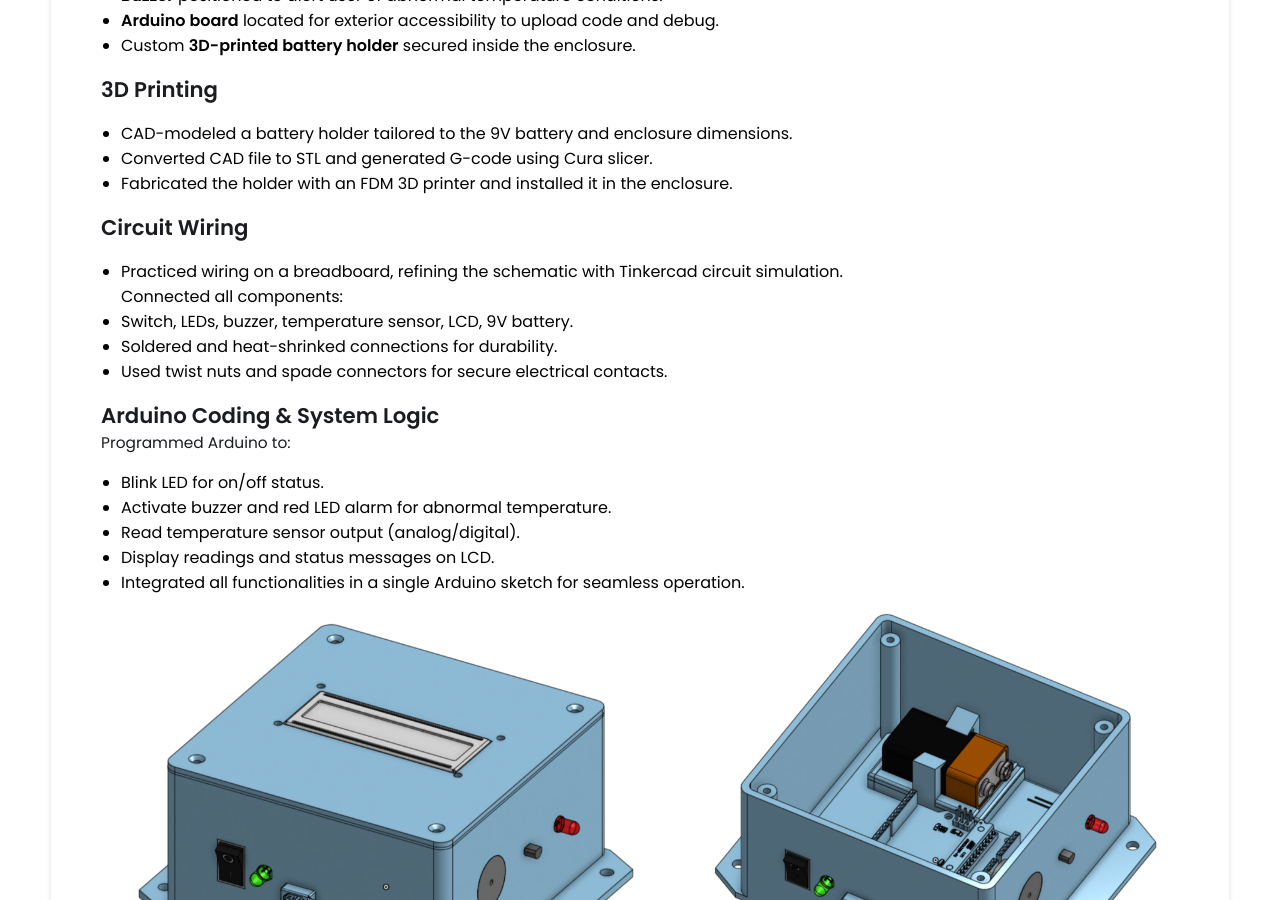
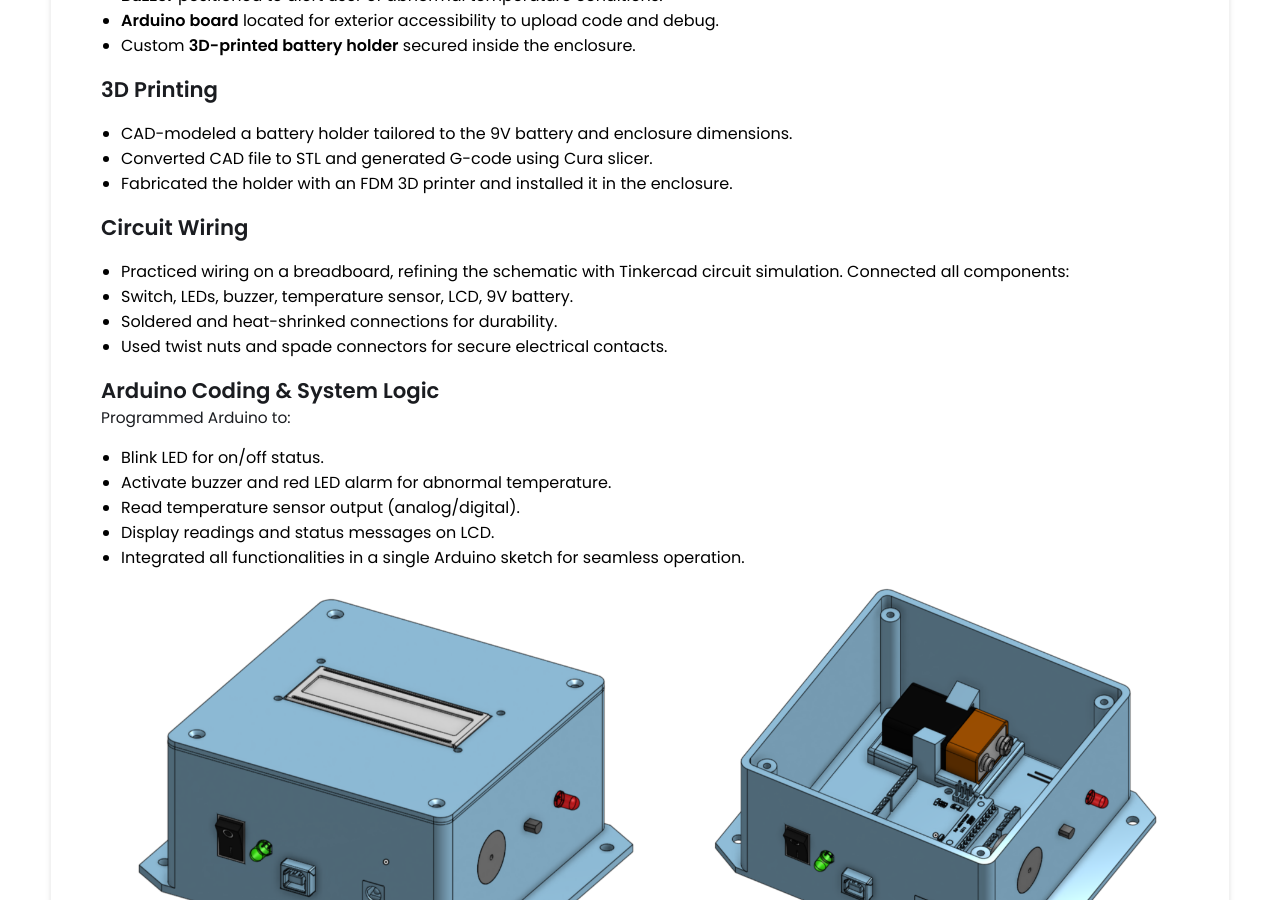
Before and after one commit to michael-vuong/michael-vuong.github.io, a Jekyll site: the page built from _projects/ArduinoTempSensor/index.md, in a window 1280 px wide and 900 px high, scrolled down 1223 px. Built offline with Jekyll 4.4.1, drawn with Linux system fonts in a browser that asks for light colours.

```diff
--- a/_projects/ArduinoTempSensor/index.md
+++ b/_projects/ArduinoTempSensor/index.md
@@ -21,35 +21,35 @@ Design and prototype a room temperature monitor that displays the current temper
 
 # Design Steps
 ## Mechanical Design & Component Layout
-Designed an enclosure with wall/lid placements for all key sensors and indicators: <br>
-- **Temperature sensor** exposed to ambient air for accurate readings.<br>
-- **LCD screen** mounted visibly for real-time monitoring.<br>
-- **Switch** placed externally for easy activation/deactivation.<br>
-- **Green LED** to indicate on/off status, fixed on the enclosure.<br>
-- **Red LED** to signal out-of-range temperature, fixed on the enclosure.<br>
-- **Buzzer** positioned to alert user of abnormal temperature conditions.<br>
-- **Arduino board** located for exterior accessibility to upload code and debug.<br>
-- Custom **3D-printed battery holder** secured inside the enclosure.<br>
+Designed an enclosure with wall/lid placements for all key sensors and indicators:
+- **Temperature sensor** exposed to ambient air for accurate readings.
+- **LCD screen** mounted visibly for real-time monitoring.
+- **Switch** placed externally for easy activation/deactivation.
+- **Green LED** to indicate on/off status, fixed on the enclosure.
+- **Red LED** to signal out-of-range temperature, fixed on the enclosure.
+- **Buzzer** positioned to alert user of abnormal temperature conditions.
+- **Arduino board** located for exterior accessibility to upload code and debug.
+- Custom **3D-printed battery holder** secured inside the enclosure.
 
 ## 3D Printing
-- CAD-modeled a battery holder tailored to the 9V battery and enclosure dimensions.<br>
-- Converted CAD file to STL and generated G-code using Cura slicer.<br>
-- Fabricated the holder with an FDM 3D printer and installed it in the enclosure.<br>
+- CAD-modeled a battery holder tailored to the 9V battery and enclosure dimensions.
+- Converted CAD file to STL and generated G-code using Cura slicer.
+- Fabricated the holder with an FDM 3D printer and installed it in the enclosure.
 
 ## Circuit Wiring
-- Practiced wiring on a breadboard, refining the schematic with Tinkercad circuit simulation.<br>
-Connected all components:<br>
-- Switch, LEDs, buzzer, temperature sensor, LCD, 9V battery.<br>
-- Soldered and heat-shrinked connections for durability.<br>
-- Used twist nuts and spade connectors for secure electrical contacts.<br>
+- Practiced wiring on a breadboard, refining the schematic with Tinkercad circuit simulation.
+Connected all components:
+- Switch, LEDs, buzzer, temperature sensor, LCD, 9V battery.
+- Soldered and heat-shrinked connections for durability.
+- Used twist nuts and spade connectors for secure electrical contacts.
 
 ## Arduino Coding & System Logic
-Programmed Arduino to:<br>
-- Blink LED for on/off status.<br>
-- Activate buzzer and red LED alarm for abnormal temperature.<br>
-- Read temperature sensor output (analog/digital).<br>
-- Display readings and status messages on LCD.<br>
-- Integrated all functionalities in a single Arduino sketch for seamless operation.<br>
+Programmed Arduino to:
+- Blink LED for on/off status.
+- Activate buzzer and red LED alarm for abnormal temperature.
+- Read temperature sensor output (analog/digital).
+- Display readings and status messages on LCD.
+- Integrated all functionalities in a single Arduino sketch for seamless operation.
 
 {% include image-gallery.html images="CADBox.png, CADInsideView.png, CADLid.png" height="400" %}
 
```
